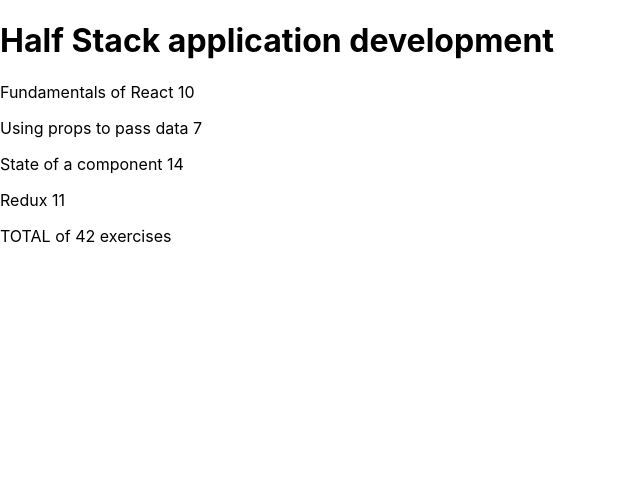
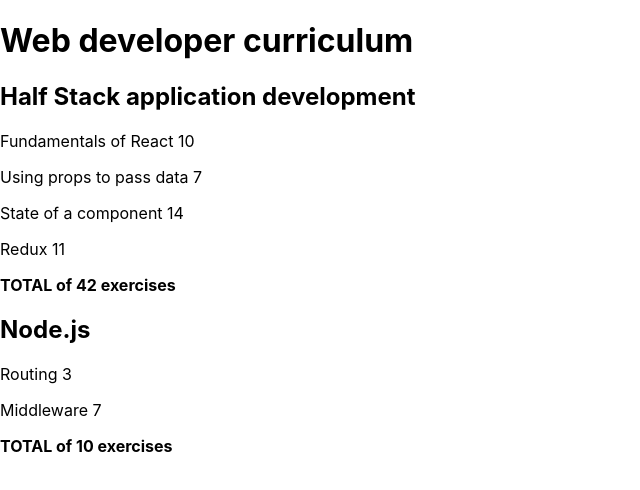
Before and after one commit to mnemicon/fullstackopen-palautukset, a React (Create React App) app in the folder osa02/kurssitiedot-2/: page / in a window 1280 px wide. Shown: the top 490 px of the page, without its empty margins (0-640 px from the left). Built offline with nearby package versions, Linux system fonts and the light colour scheme.

Commit message:
Add Part 2.4 kurssitiedot-2 Step 9_mahdollistetaan kurssien määrän lisäys

```diff
--- a/osa02/kurssitiedot-2/src/App.js
+++ b/osa02/kurssitiedot-2/src/App.js
@@ -1,6 +1,6 @@
 const Part = ({part}) => {
    //console.log(part)
-   //const { parts } = course ===>> 15 + 5 h (11.10.2023)
+   //const { parts } = course ===>> 15h + 5h + 2h (13.10.2023)
   return (
     <div>
       <p> { part.name } { part.exercises } </p>
@@ -14,7 +14,15 @@
   return (
 //HAKEE TIEDOT PROPS-PARAN AVULLA
   <div>
-    <h1> { course.name } </h1>
+    <h2> { course.name } </h2>
+  </div>
+  )
+}
+
+const Title = ({curriculum}) => {
+  return (
+    <div>
+      <h1> {curriculum.name} </h1>
     </div>
   )
 }
@@ -40,14 +48,16 @@
 
 const Total = ({parts}) => {
   const sum = parts.reduce( (total, amount) =>
-  total + amount.exercises, 0)
+  total + amount.exercises, 0) // ei toimi ilman initialValueta.
   console.log("hello", sum)
   return (
     <div>
-      <p> TOTAL of {sum} exercises </p>
+      <p><b> TOTAL of {sum} exercises </b> </p>
     </div>
   )
 }
+
+//       <Total sum={ course.parts[0].exercises + course.parts[1].exercises + course.parts[2].exercises + course.parts[3].exercises } />
 
 const Course = ({course}) => {
   //console.log(course)
@@ -61,11 +71,33 @@
   )
 }
 
-//       <Total sum={ course.parts[0].exercises + course.parts[1].exercises + course.parts[2].exercises + course.parts[3].exercises } />
+const Courses = ({courses}) => {
+  return (
+    <div>
+        { courses.map(course =>
+        <Course key={course.id} course={course}/>
+        )}
+    </div>
+  )
+}
+
+const Curriculum = ({curriculum}) => {
+  return (
+    <div>
+      <Title curriculum={curriculum} />
+      <Courses courses={curriculum.courses} />
+    </div>
+  )
+}
 
 const App = () => {
   //APP SISÄLTÄÄ KAIKEN DATAN
-  const course = {
+
+  const curriculum = {
+    name: 'Web developer curriculum',
+    id: 1,
+    courses: [
+    {
         name: 'Half Stack application development',
         id: 1,
         parts: [
@@ -90,6 +122,24 @@
           id: 4
         }
       ]
+    },
+    {
+      name: 'Node.js',
+      id: 2,
+      parts: [
+        {
+          name: 'Routing',
+          exercises: 3,
+          id: 1
+        },
+        {
+          name: 'Middleware',
+          exercises: 7,
+          id: 2
+        }
+      ]
+    }
+  ]
 }
   return (
 //KOMPONENTIN NIMI AINA ISOLLA ALKUKIRJAIMELLA
@@ -100,7 +150,7 @@
       <Total course={course} />
     </div>*/
     <div>
-      <Course course={course} />
+      <Curriculum curriculum={curriculum} />
     </div>
   )
 }
```
Lines whose indentation alone changed are shown as unchanged.
